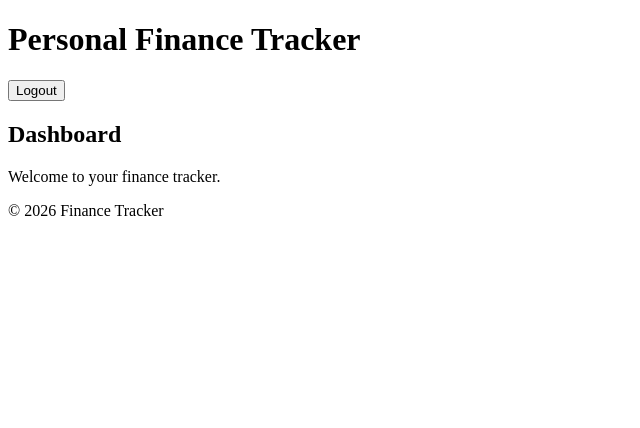
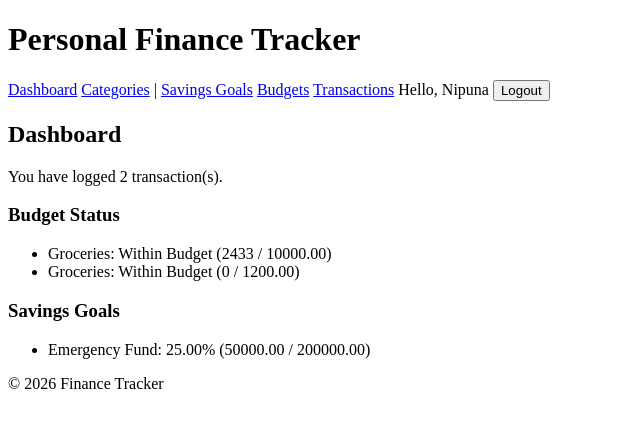
Before and after one commit to lakshannipuna265-maker/IAWD-project, a Django app: page / in a window 1280 px wide. Shown: the top 428 px of the page, without its empty margins (0-640 px from the left). Run offline with Django 5.2, Linux system fonts and the light colour scheme; a user stored in the database is signed in; data comes from the database, SQL or seed files in the repository; both versions use the stored data as it was after the commit.

Commit message:
Auto-derive transaction_type from category instead of manual selection

```diff
--- a/tracker/forms.py
+++ b/tracker/forms.py
@@ -9,7 +9,10 @@ class CategoryForm(forms.ModelForm):
 class TransactionForm(forms.ModelForm):
     class Meta:
         model = Transaction
-        fields = ['category', 'amount', 'transaction_type', 'date', 'description']
+        fields = ['category', 'amount', 'date', 'description']
+        widgets = {
+            'date': forms.DateInput(attrs={'type': 'date'}),
+        }
 
     def __init__(self, *args, **kwargs):
         user = kwargs.pop('user', None)
--- a/tracker/templates/tracker/base.html
+++ b/tracker/templates/tracker/base.html
@@ -10,10 +10,16 @@
         <h1>Personal Finance Tracker</h1>
         <nav>
             {% if user.is_authenticated %}
-            <form method="post" action="{% url 'logout' %}" style="display:inline;">
-                {% csrf_token %}
-                <button type="submit">Logout</button>
-            </form>
+                <a href="{% url 'dashboard' %}">Dashboard</a>
+                <a href="{% url 'category_list' %}">Categories</a> |
+                <a href="{% url 'savingsgoal_list' %}">Savings Goals</a>
+                <a href="{% url 'budget_list' %}">Budgets</a>
+                <a href="{% url 'transaction_list' %}">Transactions</a>
+                <span>Hello, {{ user.username }}</span>
+                <form method="post" action="{% url 'logout' %}" style="display:inline;">
+                     {% csrf_token %}
+                    <button type="submit">Logout</button>
+                </form>
             {% else %}
             <a href="{% url 'login' %}">Login</a>
             {% endif %}
--- a/tracker/templates/tracker/dashboard.html
+++ b/tracker/templates/tracker/dashboard.html
@@ -1,8 +1,24 @@
 {% extends "tracker/base.html" %}
-
 {% block title %}Dashboard{% endblock %}
-
 {% block content %}
 <h2>Dashboard</h2>
-<p>Welcome to your finance tracker.</p>
+<p>You have logged {{ transaction_count }} transaction(s).</p>
+
+<h3>Budget Status</h3>
+<ul>
+    {% for budget in budgets %}
+        <li>{{ budget.category.name }}: {{ budget.get_budget_status }} ({{ budget.get_total_spent }} / {{ budget.limit_amount }})</li>
+    {% empty %}
+        <li>No budgets set yet. <a href="{% url 'budget_create' %}">Add one</a>.</li>
+    {% endfor %}
+</ul>
+
+<h3>Savings Goals</h3>
+<ul>
+    {% for goal in goals %}
+        <li>{{ goal.name }}: {{ goal.progress_percentage }}% ({{ goal.current_amount }} / {{ goal.target_amount }})</li>
+    {% empty %}
+        <li>No savings goals yet. <a href="{% url 'savingsgoal_create' %}">Add one</a>.</li>
+    {% endfor %}
+</ul>
 {% endblock %}
--- a/tracker/views.py
+++ b/tracker/views.py
@@ -4,8 +4,14 @@ from django.contrib.auth.decorators import login_required
 from .models import Category, SavingsGoal,Transaction, Budget
 from .forms import BudgetForm, CategoryForm, SavingsGoalForm, TransactionForm
 
+@login_required
 def dashboard(request):
-    return render(request, 'tracker/dashboard.html')
+    context = {
+        'transaction_count': Transaction.objects.filter(user=request.user).count(),
+        'budgets': Budget.objects.filter(user=request.user),
+        'goals': SavingsGoal.objects.filter(user=request.user),
+    }
+    return render(request, 'tracker/dashboard.html', context)
 
 @login_required
 def category_list(request):
@@ -57,6 +63,7 @@ def transaction_create(request):
         if form.is_valid():
             transaction = form.save(commit=False)
             transaction.user = request.user
+            transaction.transaction_type = transaction.category.category_type
             transaction.save()
             return redirect('transaction_list')
     else:
@@ -69,7 +76,9 @@ def transaction_update(request, pk):
     if request.method == 'POST':
         form = TransactionForm(request.POST, instance=transaction, user=request.user)
         if form.is_valid():
-            form.save()
+            transaction = form.save(commit=False)
+            transaction.transaction_type = transaction.category.category_type
+            transaction.save()
             return redirect('transaction_list')
     else:
         form = TransactionForm(instance=transaction, user=request.user)
```
Also changed, not shown: db.sqlite3.
